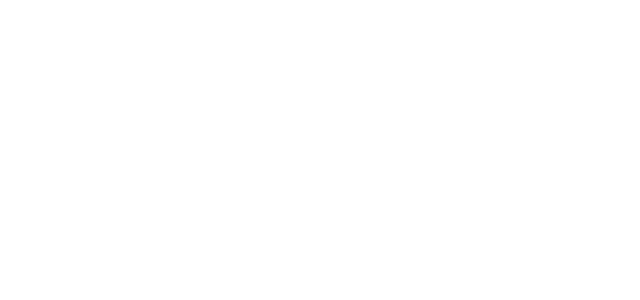
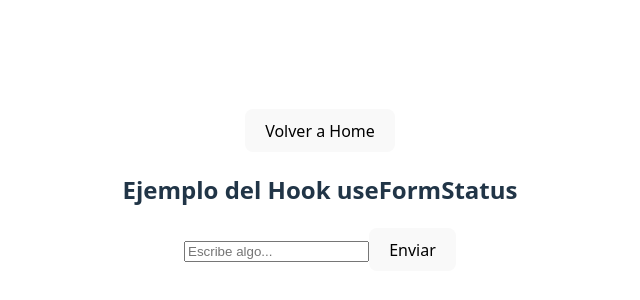
Before and after one commit to Jdmorenoc/Proyecto_SoA, a React (Vite) app in the folder proyecto/: page /useFormStatus in a window 1280 px wide. Before the commit this address had no page. Shown: the part 210-510 px from the top of the page, without its empty margins (320-960 px from the left). Built offline with nearby package versions, Linux system fonts and the light colour scheme.

Commit message:
hook UseFormStatus

```diff
--- a/proyecto/src/App.jsx
+++ b/proyecto/src/App.jsx
@@ -19,6 +19,7 @@
 import UseTransitionExample from './playground/UseTransition';
 import UseInsertionEffectExample from './playground/UseInsertionEffect';
 import UseOptimisticExample from './playground/UseOptimistic';
+import UseFormStatusExample from './playground/UseFormStatus';
 
 function App() {
 
@@ -43,7 +44,8 @@
         <Route path="/useSyncExternalStore" element={<UseSyncExternalStoreExample/>} />
         <Route path="/useTransition" element={<UseTransitionExample/>} />
         <Route path="/useInsertionEffect" element={<UseInsertionEffectExample/>} />
-        <Route path="UseOptimistic" element={<UseOptimisticExample/>} />
+        <Route path="/useOptimistic" element={<UseOptimisticExample/>} />
+        <Route path="/useFormStatus" element={<UseFormStatusExample/>} />
       </Routes>
     </BrowserRouter>
   )
--- /dev/null
+++ b/proyecto/src/playground/UseFormStatus.jsx
@@ -0,0 +1,41 @@
+import { useNavigate } from "react-router-dom";
+import { useFormStatus } from "react-dom";
+
+function SubmitButton() {
+
+  const { pending } = useFormStatus();
+
+  return (
+    <button type="submit" disabled={pending}>
+      {pending ? "Enviando..." : "Enviar"}
+    </button>
+  );
+}
+
+function UseFormStatusExample() {
+
+  const navigate = useNavigate();
+
+  async function handleSubmit() {
+    await new Promise(resolve => setTimeout(resolve, 2000));
+  }
+
+  return (
+    <div>
+
+      <button onClick={() => navigate("/")}>
+        Volver a Home
+      </button>
+
+      <h2>Ejemplo del Hook useFormStatus</h2>
+
+      <form action={handleSubmit}>
+        <input type="text" placeholder="Escribe algo..." />
+        <SubmitButton />
+      </form>
+
+    </div>
+  );
+}
+
+export default UseFormStatusExample;
```
